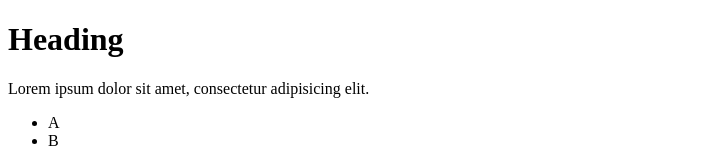
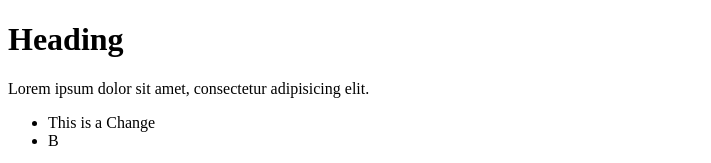
Before and after one commit to excloud-it/MyFirstApp, a plain HTML site: page index.html in a window 1280 px wide. Shown: the top 163 px of the page, without its empty margins (0-711 px from the left). Drawn offline with Linux system fonts and the light colour scheme.

Commit message:
Changed List
Asked by Client

```diff
--- a/index.html
+++ b/index.html
@@ -6,7 +6,7 @@
 		<h1>Heading</h1>
 		<p>Lorem ipsum dolor sit amet, consectetur adipisicing elit. </p>
 		<ul>
-			<li>A</li>
+			<li>This is a Change</li>
 			<li>B</li>
 		</ul>
 
```
